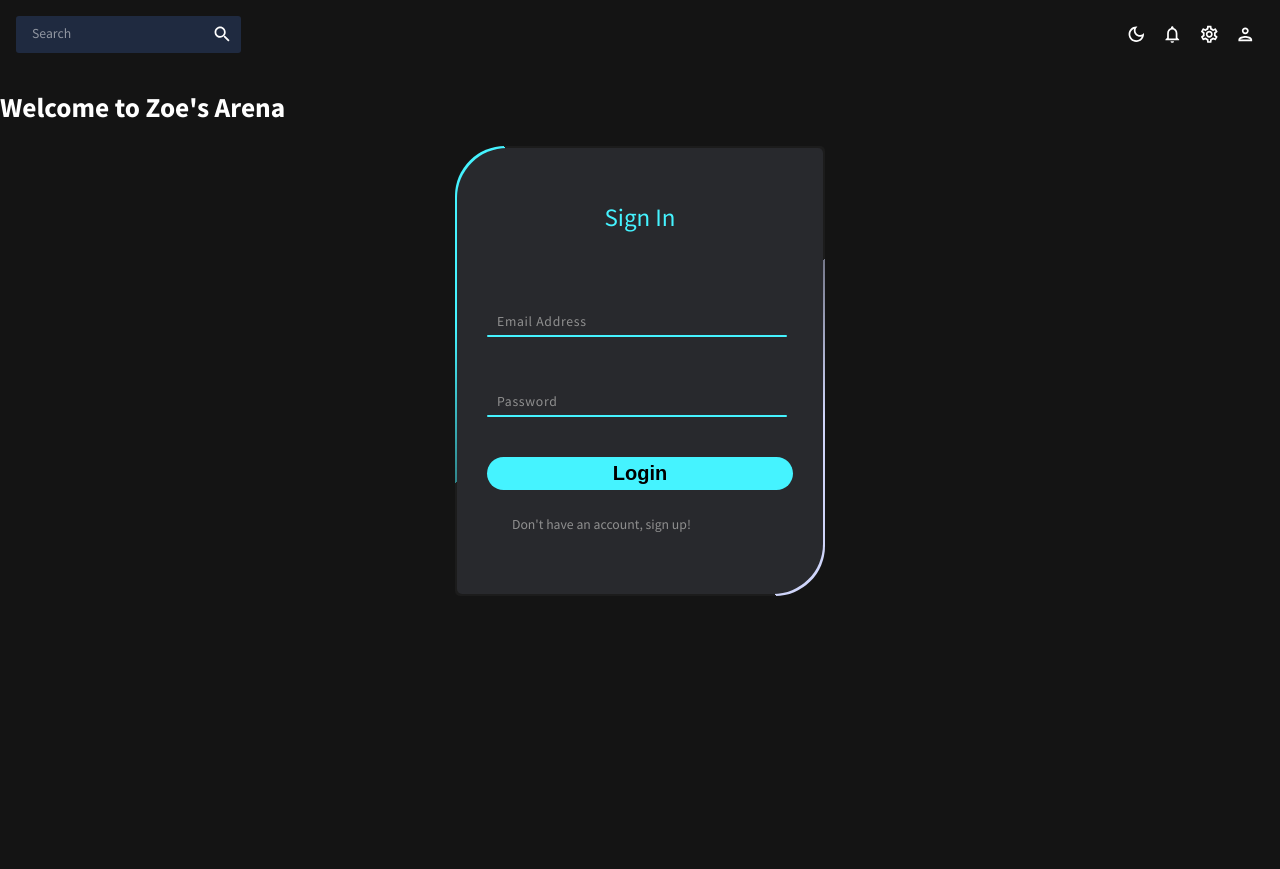
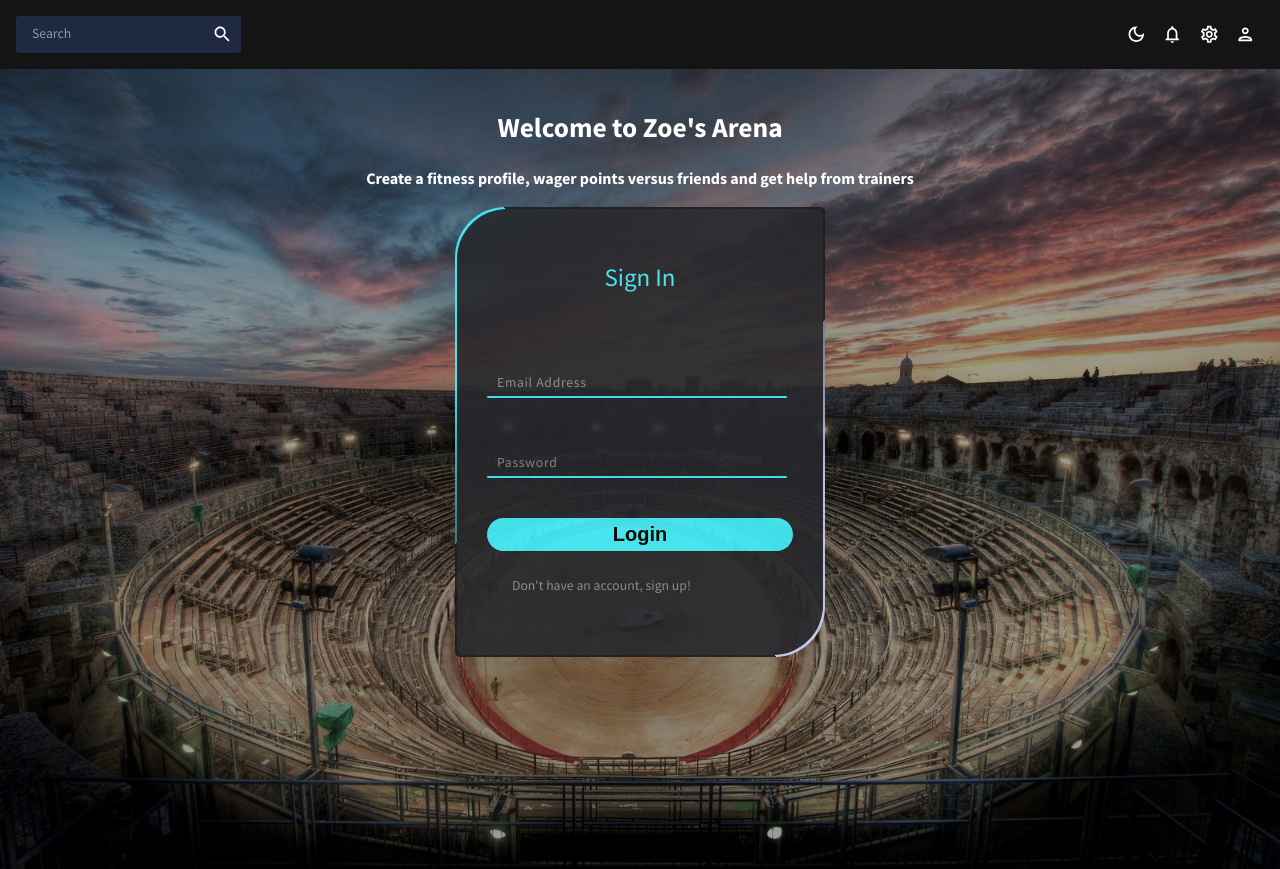
Before and after one commit to keyth202/inqwellDev, a React (Create React App) app in the folder client/: page /login in a window 1280 px wide. Before the commit the page ends 800 px from the top, so only its background shows below. Built offline with nearby package versions, Linux system fonts and the light colour scheme.

Commit message:
fixed margin issues

```diff
--- a/client/src/components/auth/Login.js
+++ b/client/src/components/auth/Login.js
@@ -54,9 +54,11 @@ const Login = ({login, isAuthenticated}) => {
       </p>
     </section>
   */}
-  <div className='container'>
+  <header className='authBody'>
      <h1>Welcome to Zoe's Arena</h1>
-  </div>
+     <h3>
+          Create a fitness profile, wager points versus friends and get help from trainers
+        </h3>
 
     <div className='loginBody'>
 
@@ -96,7 +98,7 @@ const Login = ({login, isAuthenticated}) => {
 
       </div>
     </div>
-
+  </header>
     </Fragment>
     )
 }
--- a/client/src/components/auth/auth.css
+++ b/client/src/components/auth/auth.css
@@ -1,4 +1,15 @@
+/*
+body{
 
+}
+*/
+.authBody{
+    background: url('../../img/showcase2.jpg') no-repeat center center/cover;
+    width: 100%;
+    text-align: center;
+    height: 100%;
+    padding-top: 20px;
+}
 .loginBody {
     display: flex;
     justify-content: center;
@@ -12,6 +23,7 @@
     background: #1c1c1c;
     border-radius: 50px 5px;
     overflow: hidden;
+    opacity: 90%;
   }
   .loginBox::before{
     content:'';
```
